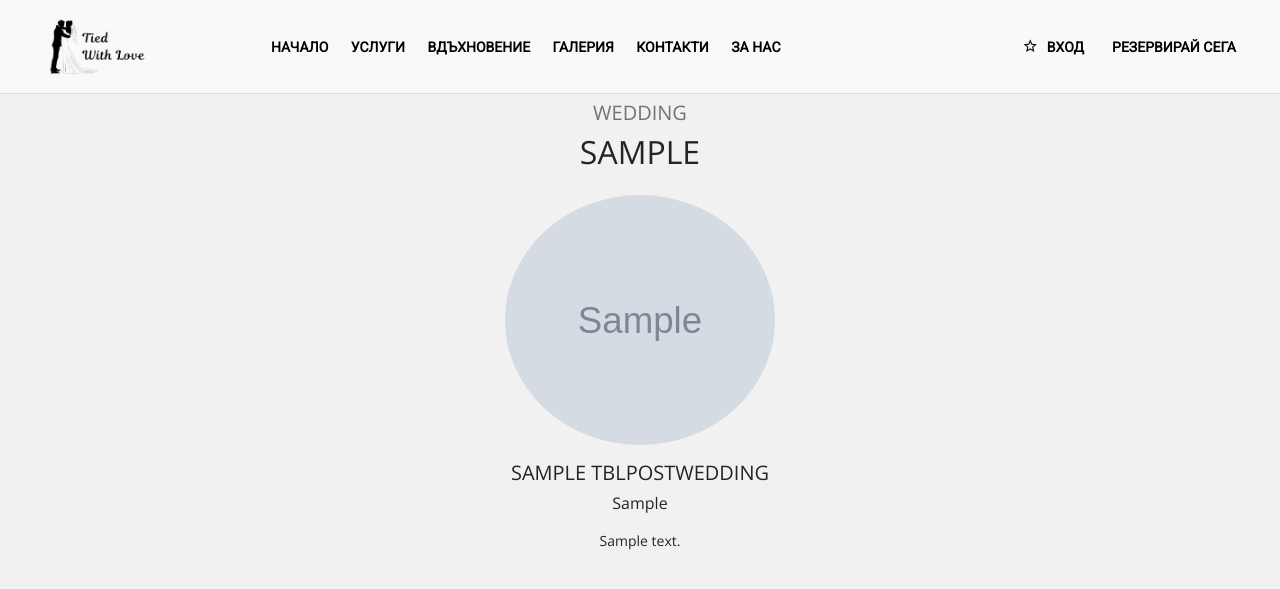
After one commit to AsyaK01/Wedding-Planner, a PHP site: page /wedding_details.php?id=1 in a window 1280 px wide. The commit adds this page. Shown: the top 589 px of the page. Run offline with PHP 8.4, Linux system fonts and the light colour scheme; tables that the repository leaves empty hold one stand-in row (values such as "Sample post"); grey boxes marked "Sample" are stand-in pictures; some libraries are stand-ins or nearby versions.

Commit message:
some details

```diff
--- a/admin/budget_add.php
+++ b/admin/budget_add.php
@@ -1,6 +1,5 @@
 <?php include 'include/init.php'; ?>
 <?php
-
 
     if (!isset($_SESSION['id'])) { redirect_to("../"); }
 
--- a/admin/guest_add.php
+++ b/admin/guest_add.php
@@ -25,7 +25,8 @@
         $relationship = clean($_POST['relationship']);
         $gifts = clean($_POST['gifts']);
 
-         if (empty($fullname) || empty($guestname) || empty($address) || empty($city) || empty($state) || empty($zipcode) || empty($priority) || empty($out_of_town) || empty($relationship)) {
+         if (empty($fullname) || empty($guestname) || empty($address) || empty($city) || empty($state) || empty($zipcode) || empty($priority)
+            || empty($out_of_town) || empty($relationship)) {
             redirect_to("guest_add.php?$links");
             $session->message("
             <div class=\"alert alert-danger alert-dismissible fade show\" role=\"alert\">
--- /dev/null
+++ b/wedding_details.php
@@ -0,0 +1,114 @@
+<?php include 'admin/include/init.php'; ?>
+<?php
+$id = $_GET['id'];
+$blogspot = EventWedding::find_by_id($id);
+
+?>
+<!doctype html>
+<html lang="en">
+<head>
+    <!-- Required meta tags -->
+    <meta charset="utf-8">
+    <meta name="viewport" content="width=device-width, initial-scale=1, shrink-to-fit=no">
+    <title>Wedding Planner</title>
+    <link href="https://fonts.googleapis.com/css?family=Open+Sans|Roboto" rel="stylesheet">
+    <link rel="stylesheet" type="text/css"
+          href="https://cdn.materialdesignicons.com/2.1.19/css/materialdesignicons.min.css">
+    <link rel="stylesheet" href="css/bootstrap.min.css">
+    <link rel="stylesheet" href="css/style.css">
+    <link rel="stylesheet" href="css/bootstrap-datepicker.css">
+    <style>
+        body {
+            margin-top: 6%;
+        }
+
+        .navbar-light .navbar-brand {
+            color: #1a1a1a;
+            font-weight: bold;
+            line-height: 22px;
+        }
+
+        .navbar {
+            font-weight: 700;
+            padding: 12px;
+            font-style: normal;
+            font-size: 14px;
+            text-transform: uppercase;
+            color: black;
+            border-bottom: 1px solid #ddd;
+        }
+
+        li.nav-item > a.nav-link {
+            color: black !important;
+            font-weight: bold !important;
+        }
+
+        #review {
+            font-size: 16px;
+            font-weight: bold;
+            margin-right: 5px;
+        }
+
+
+        .navbar-expand-lg .navbar-nav .nav-link {
+            padding-right: .9rem;
+        }
+
+        .navbar-brand {
+            margin-left: 20px;
+            width: 200px;
+        }
+
+        img.img-fluid.img-custom {
+            width: 344px;
+            height:230px;
+        }
+        .btn.btn-sm.btn-light.active:hover {
+            background: white;
+        }
+        .list-group-item:first-child {
+            border-top-left-radius: 0rem;
+            border-top-right-radius: 0rem;
+        }
+    </style>
+</head>
+<body>
+
+<?php include 'include/nav.php'; ?>
+
+<div class="container">
+
+    <div class="row">
+
+        <div class="col-md-12 p-0" style="margin-bottom: 20px;"> <!-- border:1px solid rgba(0,0,0,.125) -->
+            <h3 class="h5 text-uppercase text-center text-muted mt-4">Wedding</h3>
+            <h2 class="h2 text-uppercase text-center mb-4"><?= $blogspot->wedding_type; ?></h2>
+            <div class="text-center">
+                <img src="admin/<?= $blogspot->preview_image_picture(); ?>" class="img-fluid rounded-circle" style="width:270px;height:250px;" alt="">
+            </div>
+            <h5 class="h5 text-uppercase text-center mt-3"><?= $blogspot->title; ?></h5>
+            <div class="font-weight-light text-center mb-3" style="font-size:16px;"><?= $blogspot->location; ?></div>
+            <p class="text-center"><?= $blogspot->description; ?></p>
+
+        </div><!-- end of col-md-8 p-0 pl-3 -->
+    </div>
+</div><!-- end of container -->
+
+
+
+<!-- Optional JavaScript -->
+<!-- jQuery first, then Popper.js, then Bootstrap JS -->
+<script src="js/jquery-3.2.1.slim.min.js"></script>
+<script src="js/jquery.min.js"></script>
+<script src="js/popper.min.js"></script>
+<script src="js/bootstrap.min.js"></script>
+<script src="js/bootstrap-datepicker.min.js"></script>
+
+<script>
+
+    $(document).ready(function () {
+        $('#wedding_date').datepicker();
+    });
+</script>
+</body>
+</html>
```
